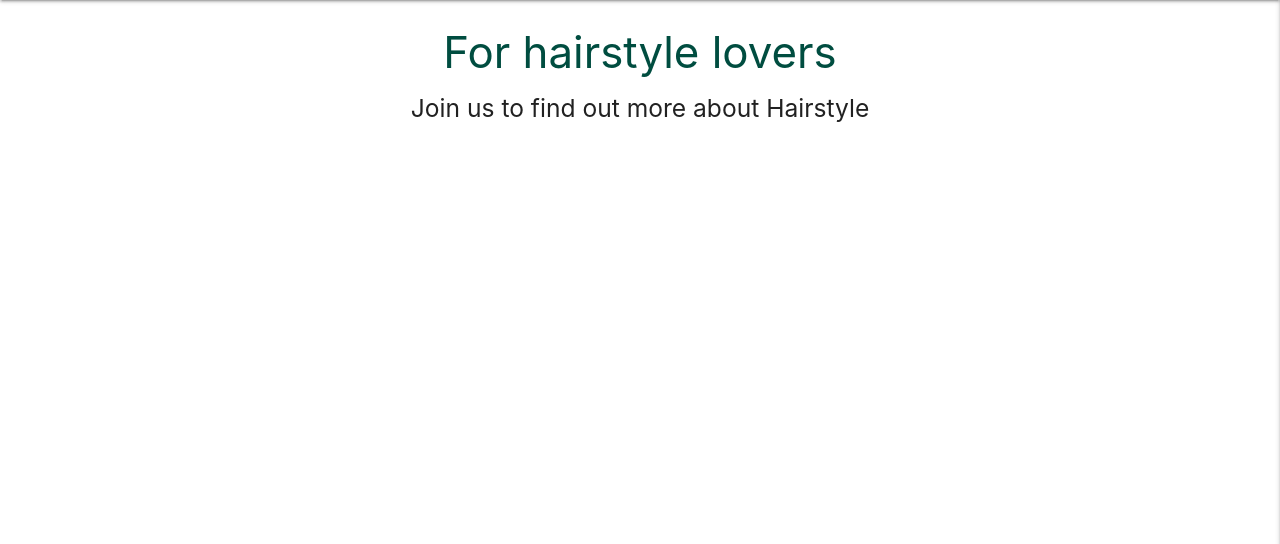
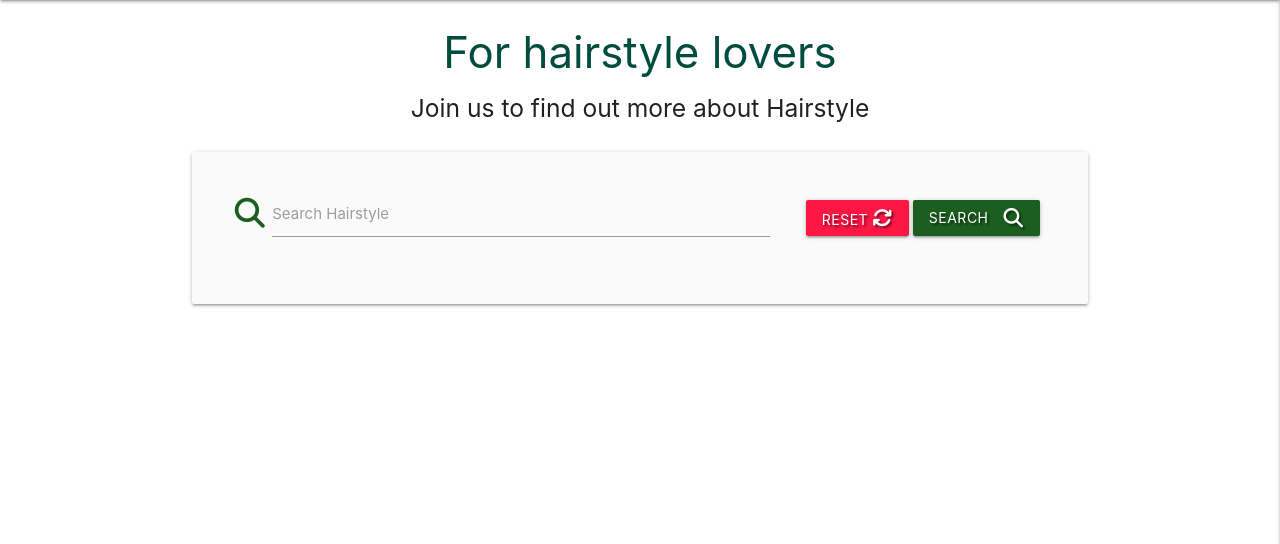
Before and after one commit to JoelineAlves/hair_manager, a Flask app: page / in a window 1280 px wide. Shown: the part 64-608 px from the top of the page. Run offline with Flask 3, Linux system fonts and the light colour scheme; data that the repository does not hold is empty; some libraries are stand-ins or nearby versions.

Commit message:
Add card panel on hairs.html file

```diff
--- a/templates/hairs.html
+++ b/templates/hairs.html
@@ -5,6 +5,24 @@
 <div class="row center">
     <h3 class="center-align teal-text text-darken-4">For hairstyle lovers</h3>
     <h5>Join us to find out more about Hairstyle</h5>
+  </div>
+
+  <div class="row card-panel grey lighten-5">
+    <form action="{{ url_for('search') }}" method="post" class="col s12">
+      <div class="row valign-wrapper center-align">
+        <div class="input-field col s12 m8">
+          <i class="fas fa-search prefix green-text text-darken-4"></i>
+              <input type="text" name="query" id="query" minlength="3" class="validate" required>
+              <label for ="query">Search Hairstyle</label>
+        </div>
+        <div class="col s12 m4">
+            <a href="{{ url_for('get_hairs') }}" class="red accent-3 btn text-shadow">Reset <i class="fas fa-refresh"></i></a>
+            <button type="submit" class="green darken-4 btn text-shadow">
+            <i class="fas fa-search right"></i>Search
+            </button>
+        </div>
+      </div>
+    </form>
   </div>
 
 
```
